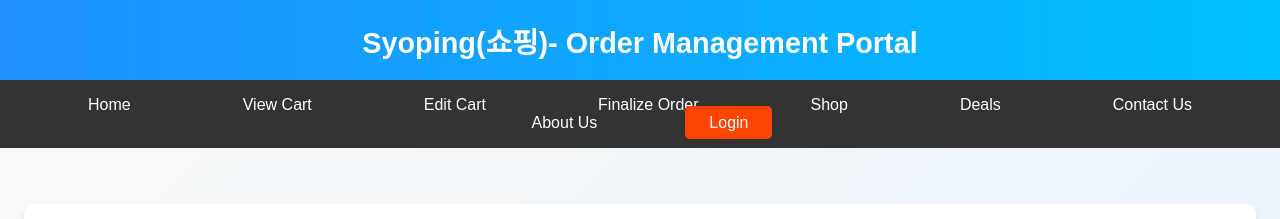
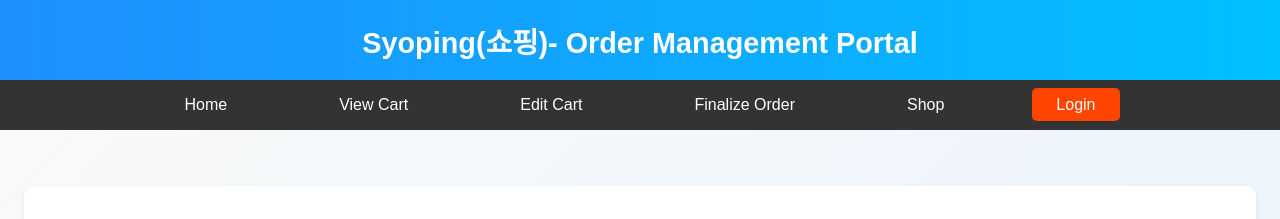
Before and after one commit to Mohammad-Shakib-2004/Syoping---Order-Management-Portal, a website built with Vite: page index.html in a window 1280 px wide. Shown: the top 219 px of the page. Built offline with nearby package versions, Linux system fonts and the light colour scheme.

Commit message:
index.html

```diff
--- a/index.html
+++ b/index.html
@@ -18,9 +18,9 @@
       <li><a href="#edit-cart">Edit Cart</a></li>
       <li><a href="#final-order">Finalize Order</a></li>
       <li><a href="shop.html">Shop</a></li>
-      <li><a href="deals.html">Deals</a></li>
-      <li><a href="contact.html">Contact Us</a></li>
-      <li><a href="about.html">About Us</a></li>
+
+
+
       <li><a href="your-login-portal-link.html" class="login-button">Login</a></li>
     </ul>
   </nav>
```
